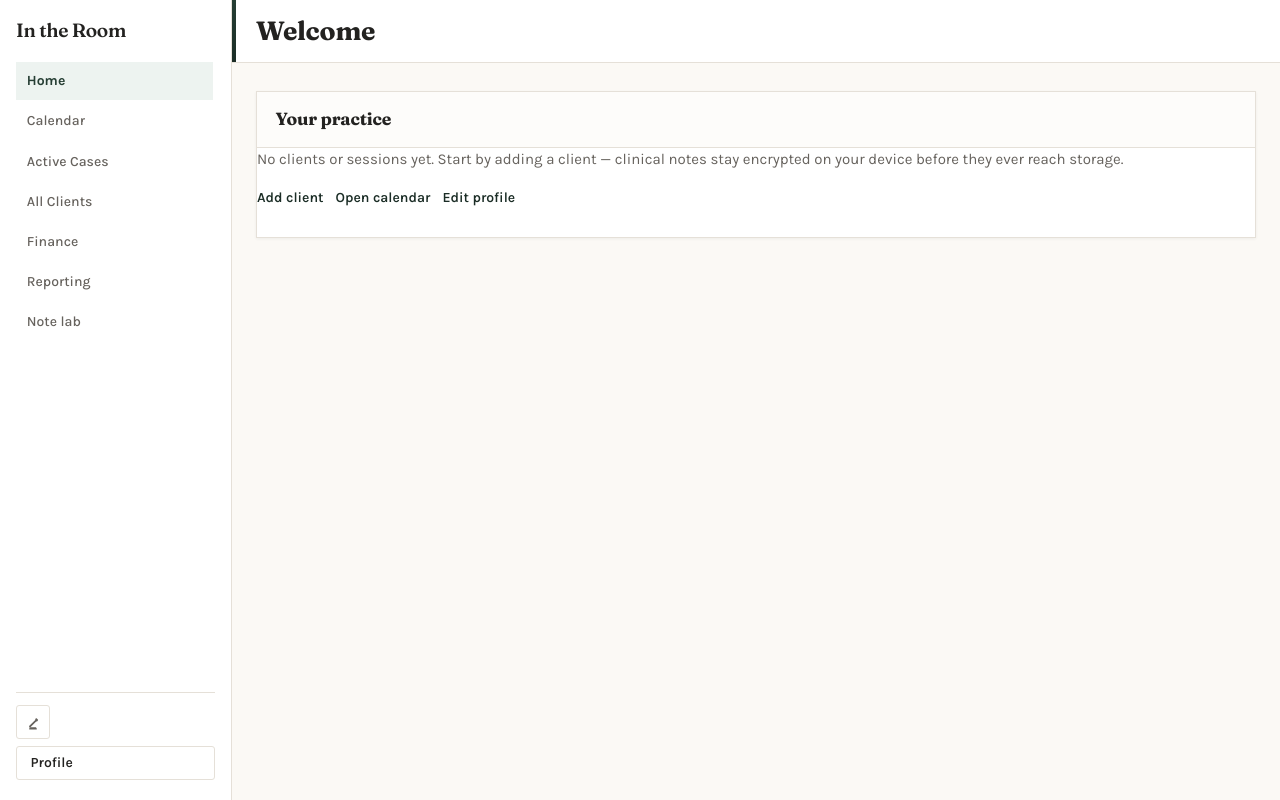
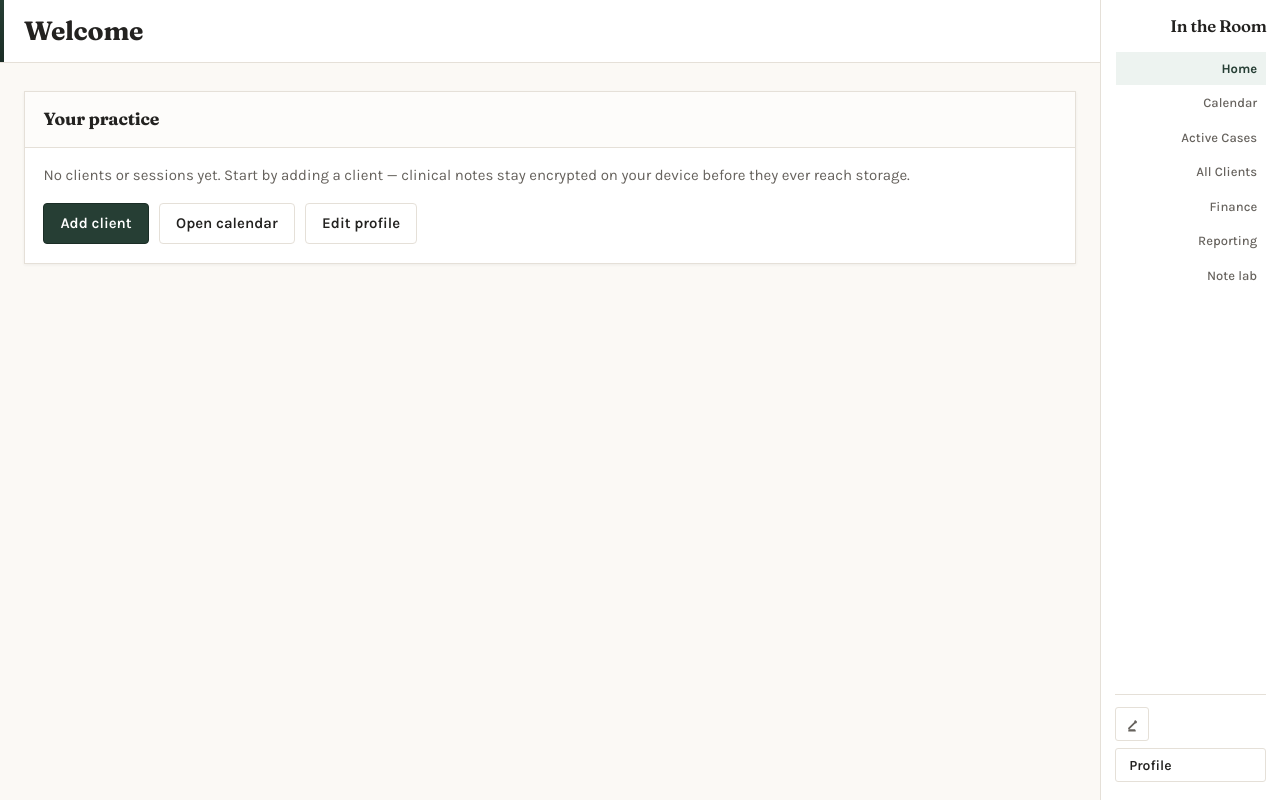
Before and after one commit to BenMidwinter/In-the-Room, a React (Vite) app: page /home in a window 1280 px wide. Built offline with nearby package versions, Linux system fonts and the light colour scheme.

Commit message:
Fix right-rail nav sizing and panel/table padding
Move the nav to a compact right-aligned rail sized to its labels, restore consistent role-block panel gutters, and normalize table cell padding across list views.

Co-authored-by: BenMidwinter <BenMidwinter@users.noreply.github.com>

```diff
--- a/src/features/home/HomePage.jsx
+++ b/src/features/home/HomePage.jsx
@@ -16,14 +16,14 @@ export default function HomePage() {
           <header className="role-block__header">
             <h2 className="role-block__title">Your practice</h2>
           </header>
-          <div className="role-block__panel card">
-            <p className="text-muted" style={{ marginBottom: '1rem' }}>
+          <div className="role-block__panel">
+            <p className="text-muted" style={{ margin: '0 0 1rem' }}>
               No clients or sessions yet. Start by adding a client — clinical notes stay encrypted on your device before they ever reach storage.
             </p>
-            <div className="flex flex-wrap gap-3">
-              <Link to="/clients/add" className="btn btn--primary">Add client</Link>
-              <Link to="/calendar" className="btn">Open calendar</Link>
-              <Link to="/profile" className="btn">Edit profile</Link>
+            <div className="role-block__actions">
+              <Link to="/clients/add" className="btn btn-primary">Add client</Link>
+              <Link to="/calendar" className="btn btn-secondary">Open calendar</Link>
+              <Link to="/profile" className="btn btn-secondary">Edit profile</Link>
             </div>
           </div>
         </section>
--- a/src/styles/base.css
+++ b/src/styles/base.css
@@ -40,12 +40,14 @@ a:hover { text-decoration: underline; }
   position: sticky;
   top: 0;
   z-index: 100;
+  order: 2;
   width: var(--nav-width);
   flex: 0 0 var(--nav-width);
   height: 100vh;
   height: 100dvh;
   background: var(--bg-nav);
-  border-right: 1px solid var(--border-color);
+  border-left: 1px solid var(--border-color);
+  border-right: none;
   box-shadow: none;
   overflow: visible;
 }
@@ -53,17 +55,19 @@ a:hover { text-decoration: underline; }
 .top-nav__inner {
   width: 100%;
   height: 100%;
-  padding: 1.15rem 1rem 1.25rem;
+  padding: 1rem 0.85rem 1.1rem;
   display: flex;
   flex-direction: column;
-  gap: 1.25rem;
+  align-items: stretch;
+  gap: 1rem;
   position: relative;
+  text-align: right;
 }
 
 .top-nav__brand-row {
   display: flex;
   align-items: center;
-  justify-content: space-between;
+  justify-content: flex-end;
   gap: 0.5rem;
   flex-shrink: 0;
 }
@@ -71,6 +75,7 @@ a:hover { text-decoration: underline; }
 .top-nav__brand {
   display: inline-flex;
   align-items: center;
+  justify-content: flex-end;
   gap: 0;
   font-weight: 600;
   font-size: 1.05rem;
@@ -78,6 +83,7 @@ a:hover { text-decoration: underline; }
   text-decoration: none;
   flex-shrink: 1;
   min-width: 0;
+  text-align: right;
 }
 
 .top-nav__brand-text {
@@ -89,11 +95,12 @@ a:hover { text-decoration: underline; }
   display: block;
   font-family: var(--font-head);
   font-weight: 600;
-  font-size: 1.2rem;
-  line-height: 1.25;
+  font-size: 1.05rem;
+  line-height: 1.2;
   color: var(--col-accent);
   letter-spacing: -0.02em;
   white-space: normal;
+  text-align: right;
 }
 
 .top-nav__brand-suffix {
@@ -107,39 +114,40 @@ a:hover { text-decoration: underline; }
   display: flex;
   flex-direction: column;
   align-items: stretch;
-  gap: 0.15rem;
+  gap: 0.1rem;
   flex: 1 1 auto;
   min-height: 0;
   overflow-y: auto;
   overflow-x: hidden;
   scrollbar-width: thin;
-  padding-right: 0.15rem;
+  padding-left: 0.1rem;
 }
 
 .top-nav__link {
-  padding: 0.5rem 0.7rem;
-  font-size: 0.875rem;
+  padding: 0.4rem 0.55rem;
+  font-size: 0.8125rem;
   font-weight: 500;
   color: var(--txt-muted);
   text-decoration: none;
   border-radius: 0;
   white-space: nowrap;
-  border-left: 2px solid transparent;
-  margin-left: -0.15rem;
+  text-align: right;
+  border-right: 2px solid transparent;
+  margin-right: -0.1rem;
 }
 
 .top-nav__link:hover {
   color: var(--col-accent);
   background: transparent;
   text-decoration: none;
-  border-left-color: var(--border-color);
+  border-right-color: var(--border-color);
 }
 
 .top-nav__link--active {
   color: var(--col-primary);
   background: var(--col-primary-light);
   font-weight: 700;
-  border-left-color: var(--col-primary);
+  border-right-color: var(--col-primary);
 }
 
 .top-nav__actions {
@@ -152,6 +160,7 @@ a:hover { text-decoration: underline; }
   padding-top: 0.75rem;
   border-top: 1px solid var(--border-light);
   overflow: visible;
+  text-align: right;
 }
 
 .top-nav__utilities {
@@ -258,6 +267,7 @@ a:hover { text-decoration: underline; }
 }
 
 .main-content {
+  order: 1;
   flex: 1;
   width: 100%;
   max-width: none;
--- a/src/styles/clinical.css
+++ b/src/styles/clinical.css
@@ -98,15 +98,18 @@
   .top-nav {
     position: fixed;
     top: 0;
-    left: 0;
+    right: 0;
+    left: auto;
     bottom: 0;
-    width: min(18rem, 86vw);
+    order: 0;
+    width: min(14rem, 86vw);
     flex: none;
     height: 100vh;
     height: 100dvh;
-    transform: translateX(-105%);
+    transform: translateX(105%);
     transition: transform 0.2s ease;
-    border-right: 2px solid var(--col-primary);
+    border-left: 2px solid var(--col-primary);
+    border-right: none;
     box-shadow: var(--shadow-md);
   }
 
@@ -163,7 +166,11 @@
   }
 
   .top-nav__link {
-    padding: 0.55rem 0.65rem;
+    padding: 0.5rem 0.65rem;
+  }
+
+  .main-content {
+    order: 0;
   }
 }
 
@@ -303,7 +310,7 @@ select.paper-input {
 
 .data-table th,
 .data-table td {
-  padding: 0.75rem 0.5rem;
+  padding: 0.75rem 1rem;
 }
 
 .data-table tbody tr:nth-child(even) {
--- a/src/styles/dashboards.css
+++ b/src/styles/dashboards.css
@@ -136,7 +136,7 @@
 
 .lead-table th,
 .lead-table td {
-  padding: 0.75rem 0.85rem 0.75rem 0;
+  padding: 0.75rem 1rem;
   text-align: left;
   border-bottom: 1px solid var(--border-light);
   vertical-align: top;
--- a/src/styles/data-lists.css
+++ b/src/styles/data-lists.css
@@ -86,7 +86,7 @@
 }
 
 .record-table th {
-  padding: 0.55rem 0.75rem;
+  padding: 0.7rem 1rem;
   text-align: left;
   font-size: 0.68rem;
   font-weight: 700;
@@ -97,7 +97,7 @@
 }
 
 .record-table td {
-  padding: 0.65rem 0.75rem;
+  padding: 0.75rem 1rem;
   vertical-align: middle;
   color: var(--txt-body);
   border-bottom: 1px solid var(--border-light);
@@ -196,15 +196,15 @@
 }
 
 .page .record-table-wrap {
-  margin: 0 calc(-1 * var(--space-inline));
-  padding: 0 var(--space-inline);
-  width: auto;
+  margin: 0;
+  padding: 0;
+  width: 100%;
 }
 
 @media (max-width: 768px) {
   .record-table th,
   .record-table td {
-    padding: 0.5rem 0.55rem;
+    padding: 0.65rem 0.75rem;
   }
 
   .record-module__header {
--- a/src/styles/home-calendar.css
+++ b/src/styles/home-calendar.css
@@ -666,10 +666,23 @@
   padding: 1rem 1.15rem 1.15rem;
 }
 
+.role-block__panel {
+  padding: 1rem 1.15rem 1.15rem;
+}
+
+.role-block__body .role-block__panel {
+  padding: 0;
+}
+
 .role-block__panel + .role-block__panel {
   margin-top: 1.25rem;
   padding-top: 1.25rem;
   border-top: 1px solid var(--border-light);
+}
+
+.role-block__body .role-block__panel + .role-block__panel {
+  margin-top: 1.25rem;
+  padding-top: 1.25rem;
 }
 
 .role-block__panel-title {
--- a/src/styles/tokens.css
+++ b/src/styles/tokens.css
@@ -38,7 +38,7 @@
 :root,
 [data-theme='practice'] {
   /* Layout & typography */
-  --nav-width: 14.5rem;
+  --nav-width: 11.25rem;
   --nav-height: 0px;
   --space-inline: 1.5rem;
   --space-block: 1.25rem;
```
